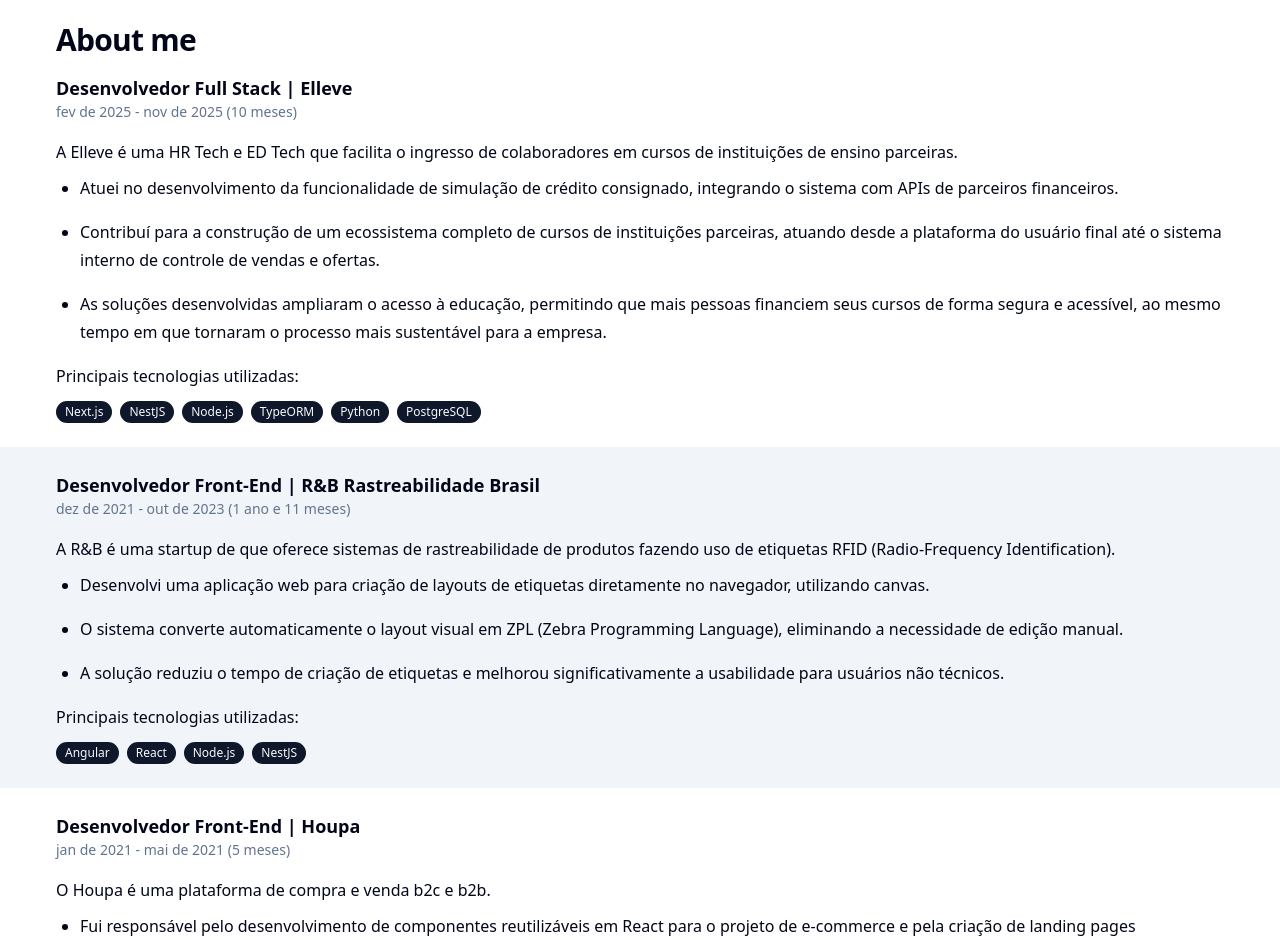
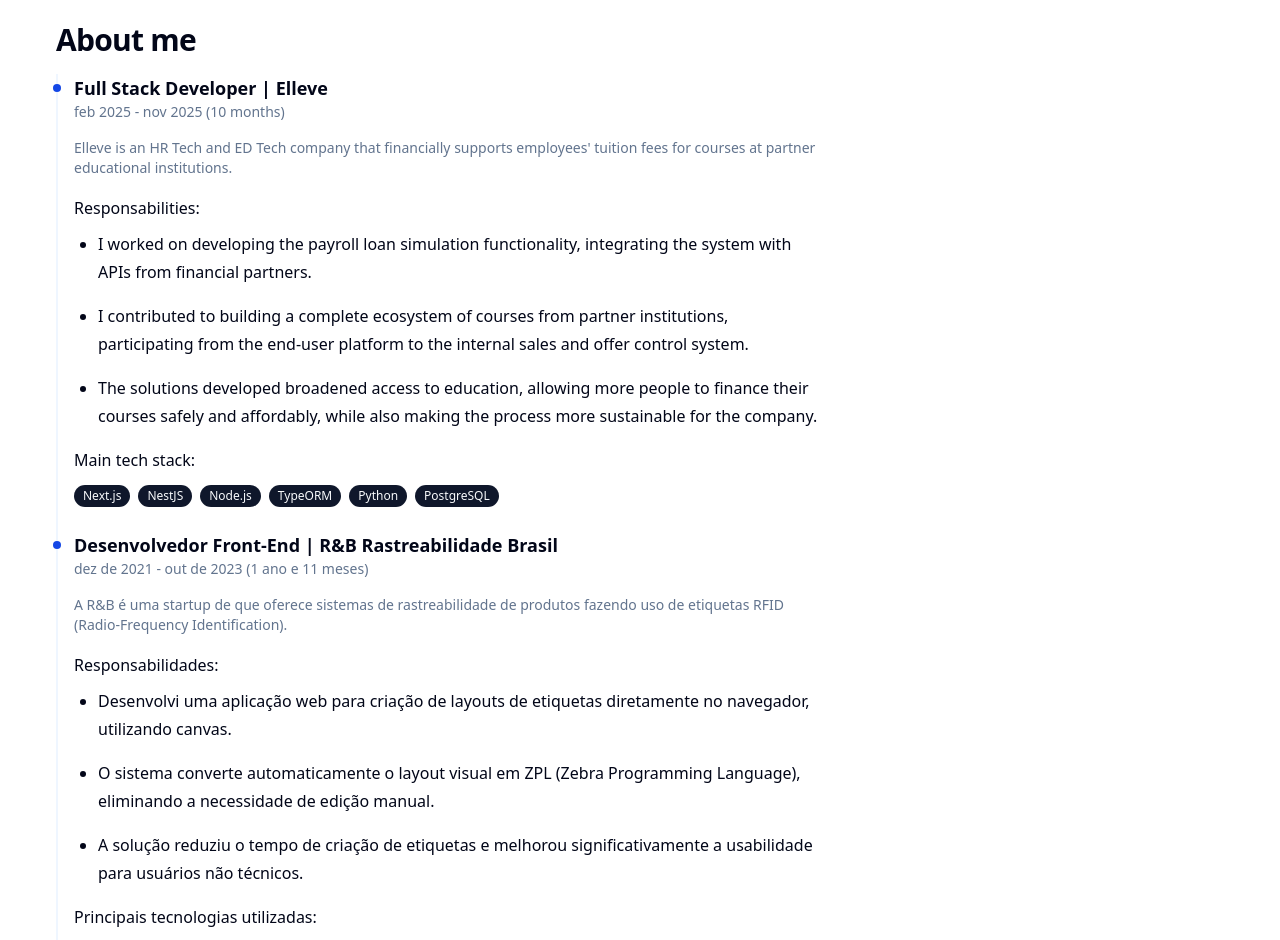
Before and after one commit to GabriellBarbosa/portfolio, a Next.js app: page /en in a window 1280 px wide. Shown: the part 780-1720 px from the top of the page. Built offline with nearby package versions, Linux system fonts and the light colour scheme.

Commit message:
style: Change "About me" section

```diff
--- a/templates/Home/dictionaries/en.json
+++ b/templates/Home/dictionaries/en.json
@@ -11,5 +11,15 @@
   "live_project_link": "Live project",
   "clean_code_course": "Clean code course",
   "in_progress": "In progress",
-  "bookinvideo_description": "Summary of the book Clean Code where I present situations in which it is possible to apply the concepts described in the book. The first version of the platform was built with WordPress, now i am migrating it to Angular and Node"
+  "bookinvideo_description": "Summary of the book Clean Code where I present situations in which it is possible to apply the concepts described in the book. The first version of the platform was built with WordPress, now i am migrating it to Angular and Node",
+  "elleve_fullstack_developer_title": "Full Stack Developer | Elleve",
+  "elleve_tenure": "feb 2025 - nov 2025 (10 months)",
+  "elleve_description": "Elleve is an HR Tech and ED Tech company that financially supports employees' tuition fees for courses at partner educational institutions.",
+  "responsabilities": "Responsabilities",
+  "elleve_responsabilties": [
+    "I worked on developing the payroll loan simulation functionality, integrating the system with APIs from financial partners.",
+    "I contributed to building a complete ecosystem of courses from partner institutions, participating from the end-user platform to the internal sales and offer control system.",
+    "The solutions developed broadened access to education, allowing more people to finance their courses safely and affordably, while also making the process more sustainable for the company."
+  ],
+  "main_tech_stack": "Main tech stack"
 }
--- a/templates/Home/dictionaries/pt.json
+++ b/templates/Home/dictionaries/pt.json
@@ -11,5 +11,14 @@
   "live_project_link": "Ver projeto online",
   "clean_code_course": "Curso de código limpo",
   "in_progress": "Em progresso",
-  "bookinvideo_description": "Resumo do livro código limpo onde eu apresento situações onde é possível aplicar os conceitos descritos no livro. A primeira versão da plataforma foi feita em WordPress, estou migrando para Angular e Node."
+  "bookinvideo_description": "Resumo do livro código limpo onde eu apresento situações onde é possível aplicar os conceitos descritos no livro. A primeira versão da plataforma foi feita em WordPress, estou migrando para Angular e Node.",
+  "elleve_fullstack_developer_title": "Desenvolvedor Full Stack | Elleve",
+  "elleve_tenure": "A Elleve é ​​uma HR Tech e ED Tech que ajuda financeiramente o rendimento de colaboradores em cursos de instituições de ensino parceiras.",
+  "responsabilities": "Responsabilidades",
+  "elleve_responsabilties": [
+    "Atuei no desenvolvimento da funcionalidade de simulação de crédito consignado, integrando o sistema com APIs de parceiros financeiros.",
+    " Contribuí para a construção de um ecossistema completo de cursos de instituições parceiras, atuando desde a plataforma do usuário final até o sistema interno de controle de vendas e ofertas.",
+    "As soluções desenvolvidas ampliaram o acesso à educação, permitindo que mais pessoas financiem seus cursos de forma segura e acessível, ao mesmo tempo em que tornaram o processo mais sustentável para a empresa."
+  ],
+  "main_tech_stack": "Principais tecnologias utilizadas"
 }
--- a/templates/Home/index.tsx
+++ b/templates/Home/index.tsx
@@ -64,8 +64,8 @@
         </div>
       </header>
 
-      <div className="">
-        <section className="max-w-[1200px] mx-auto px-4 mt-8" id="projects">
+      <div className="max-w-[1200px] mx-auto px-4 ">
+        <section className="mt-8" id="projects">
           <H2 className="mb-4">{dict.projects}</H2>
 
           <div className="grid grid-cols-1 gap-4 sm:grid-cols-2">
@@ -161,48 +161,33 @@
         </section>
 
         <section className="mt-8" id="about_me">
-          <H2 className="max-w-[1200px] mx-auto px-4 mb-4">{dict.about_me}</H2>
+          <H2 className="mb-4">{dict.about_me}</H2>
 
-          <div className="max-w-[1200px] mx-auto px-4">
+          <div className="border-l-2 border-blue-50 pl-4 max-w-3xl">
+            <div>
+              <div className="relative">
+                <span className="absolute block w-[8px] h-[8px] ml-[-21px] top-0 bottom-0 my-auto bg-blue-700 rounded-full"></span>
                 <Large className="text-bold">
-              Desenvolvedor Full Stack | Elleve
+                  {dict.elleve_fullstack_developer_title}
                 </Large>
+              </div>
 
-            <Muted className="text-sm text-gray">
-              fev de 2025 - nov de 2025 (10 meses)
-            </Muted>
-            <P>
-              A Elleve é uma HR Tech e ED Tech que facilita o ingresso de
-              colaboradores em cursos de instituições de ensino parceiras.
-            </P>
+              <Muted className="text-sm">{dict.elleve_tenure}</Muted>
 
+              <Muted className="mt-4">{dict.elleve_description}</Muted>
+
+              <P>{dict.responsabilities + ':'}</P>
               <ul className="flex flex-col gap-4 list-disc pl-6 mt-2">
+                {(dict.elleve_responsabilties as string[]).map(
+                  (responsability) => (
                     <li>
-                <P>
-                  Atuei no desenvolvimento da funcionalidade de simulação de
-                  crédito consignado, integrando o sistema com APIs de parceiros
-                  financeiros.
-                </P>
+                      <P>{responsability}</P>
                     </li>
-              <li>
-                <P>
-                  Contribuí para a construção de um ecossistema completo de
-                  cursos de instituições parceiras, atuando desde a plataforma
-                  do usuário final até o sistema interno de controle de vendas e
-                  ofertas.
-                </P>
-              </li>
-              <li>
-                <P>
-                  As soluções desenvolvidas ampliaram o acesso à educação,
-                  permitindo que mais pessoas financiem seus cursos de forma
-                  segura e acessível, ao mesmo tempo em que tornaram o processo
-                  mais sustentável para a empresa.
-                </P>
-              </li>
+                  )
+                )}
               </ul>
 
-            <P>Principais tecnologias utilizadas:</P>
+              <P>{dict.main_tech_stack + ':'}</P>
               <ul className="flex gap-2 mt-2 flex-wrap">
                 <li>
                   <Badge>Next.js</Badge>
@@ -225,21 +210,23 @@
               </ul>
             </div>
 
-          <div className="bg-slate-100 mt-4">
-            <div className="max-w-[1200px] mx-auto px-4 py-6 mt-6">
+            <div className="mt-6">
+              <div className="relative">
+                <span className="absolute block w-[8px] h-[8px] ml-[-21px] top-0 bottom-0 my-auto bg-blue-700 rounded-full"></span>
                 <Large className="text-bold">
                   Desenvolvedor Front-End | R&B Rastreabilidade Brasil
                 </Large>
+              </div>
 
-              <Muted className="text-sm text-gray">
-                dez de 2021 - out de 2023 (1 ano e 11 meses)
-              </Muted>
-              <P>
+              <Muted>dez de 2021 - out de 2023 (1 ano e 11 meses)</Muted>
+
+              <Muted className="mt-4">
                 A R&B é uma startup de que oferece sistemas de rastreabilidade
                 de produtos fazendo uso de etiquetas RFID (Radio-Frequency
                 Identification).
-              </P>
+              </Muted>
 
+              <P>Responsabilidades:</P>
               <ul className="flex flex-col gap-4 list-disc pl-6 mt-2">
                 <li>
                   <P>
@@ -278,15 +265,22 @@
                 </li>
               </ul>
             </div>
+
+            <div className="mt-6">
+              <div className="relative">
+                <span className="absolute block w-[8px] h-[8px] ml-[-21px] top-0 bottom-0 my-auto bg-blue-700 rounded-full"></span>
+                <Large className="text-bold">
+                  Desenvolvedor Front-End | Houpa
+                </Large>
               </div>
 
-          <div className="max-w-[1200px] mx-auto px-4 mt-6">
-            <Large className="text-bold">Desenvolvedor Front-End | Houpa</Large>
+              <Muted>jan de 2021 - mai de 2021 (5 meses)</Muted>
 
-            <Muted className="text-sm text-gray">
-              jan de 2021 - mai de 2021 (5 meses)
+              <Muted className="mt-4">
+                O Houpa é uma plataforma de compra e venda b2c e b2b.
               </Muted>
-            <P>O Houpa é uma plataforma de compra e venda b2c e b2b.</P>
+
+              <P>Responsabilidades:</P>
 
               <ul className="flex flex-col gap-4 list-disc pl-6 mt-2">
                 <li>
@@ -294,7 +288,8 @@
                     Fui responsável pelo desenvolvimento de componentes
                     reutilizáveis em React para o projeto de e-commerce e pela
                     criação de landing pages responsivas. A stack incluía React
-                  com Material UI no front-end e Node.js com NestJS no back-end.
+                    com Material UI no front-end e Node.js com NestJS no
+                    back-end.
                   </P>
                 </li>
               </ul>
@@ -315,6 +310,7 @@
                 </li>
               </ul>
             </div>
+          </div>
         </section>
 
         <section className="mt-8" id="contact">
```
Also changed, not shown: 1 other file (tests, documents, lock files or other folders). Lines whose indentation alone changed are shown as unchanged.
